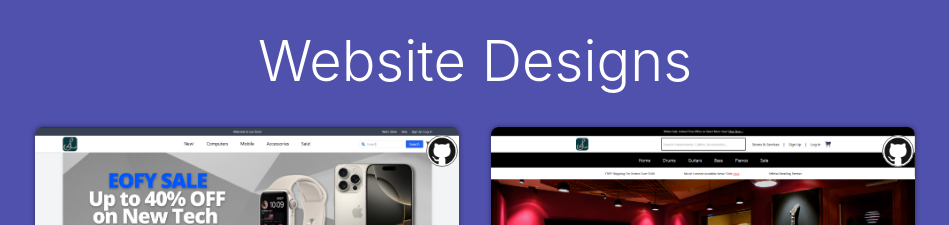
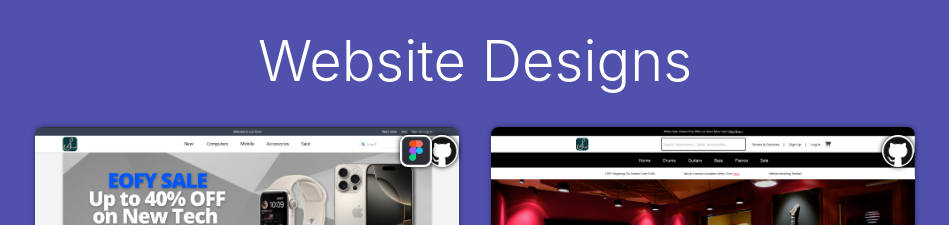
Before and after one commit to lseti1/portfolio-527386, a React (Create React App) app: page / in a window 1280 px wide. Shown: the part 1240-1465 px from the top of the page, without its empty margins (165-1114 px from the left). Built offline with nearby package versions, Linux system fonts and the light colour scheme.

Commit message:
Content/Functionality: Added figma link to eCommerce Design 1 & also in Experience/Skills

```diff
--- a/src/App.css
+++ b/src/App.css
@@ -174,7 +174,7 @@
     display: block;
     border-radius: 50%;
     background-color: rgb(255, 255, 255);
-    border: 1px solid gray;
+    box-shadow: 0px 0px 5px black;
     width: 100%;
     height: auto;
     transition: 0.5s;
@@ -272,6 +272,29 @@
     height: auto;
 }
 
+.WebFigmaLink {
+    position: absolute;
+    top: 4%;
+    right: 8%;
+    width: 2rem;
+    height: auto;
+}
+
+.FigmaImage {
+    display: block;
+    border-radius: 25%;
+    background-color: rgb(255, 255, 255);
+    box-shadow: 0px 0px 5px black;
+    width: 100%;
+    height: auto;
+    transition: 0.5s;
+    z-index: 10;
+}
+
+.FigmaImage:hover {
+    background-color: rgb(185, 185, 185);
+}
+
 .EducationExperience {
     background-color: white;
     padding: 2rem 0;
--- a/src/App.js
+++ b/src/App.js
@@ -174,6 +174,9 @@ function App() {
 						<a className="WebGitHubLink" href="https://github.com/lseti1/eCommerceDesign-202501" target="_blank" rel="noopener noreferrer" title="eCommerce Tech Design Repository">
 							<img className="GitHubImage" src="/GitHub Logo.png" alt="GitHubLink"/>
 						</a>
+						<a className="WebFigmaLink" href="https://www.figma.com/design/fSl6ItzZASRf6SkKRlL5IG/eCommerce-Design-1?node-id=0-1&t=E4cai4VvIoDfHejU-1" target="_blank" rel="noopener noreferrer" title="eCommerce Tech Store Figma Mock-Up">
+							<img className="FigmaImage" src="/FigmaIcon.png" alt="FigmaLink"/>
+						</a>
 						<p className="WebDesignDescription">This is a multi-page eCommerce design for a Tech store (made with HTML/Tailwind CSS) including large Hero Banners,
 							multi-section pages and a number of accessible pages to simulate a fully functional eCommerce store.</p>
 					</div>
@@ -284,7 +287,7 @@ function App() {
 							<div>
 								<h1>Other</h1>
 								<p>Tools: GitHub, VS Code, Vercel, XCode</p>
-								<p>Additional: Indonesian (Language), Photoshop (Photopea)</p>
+								<p>Additional: Indonesian (Language), Photoshop (Photopea), Figma</p>
 							</div>
 						</div>
 						<div className="EducationExperienceCards">
```
Also changed, not shown: public/FigmaIcon.png (added).
